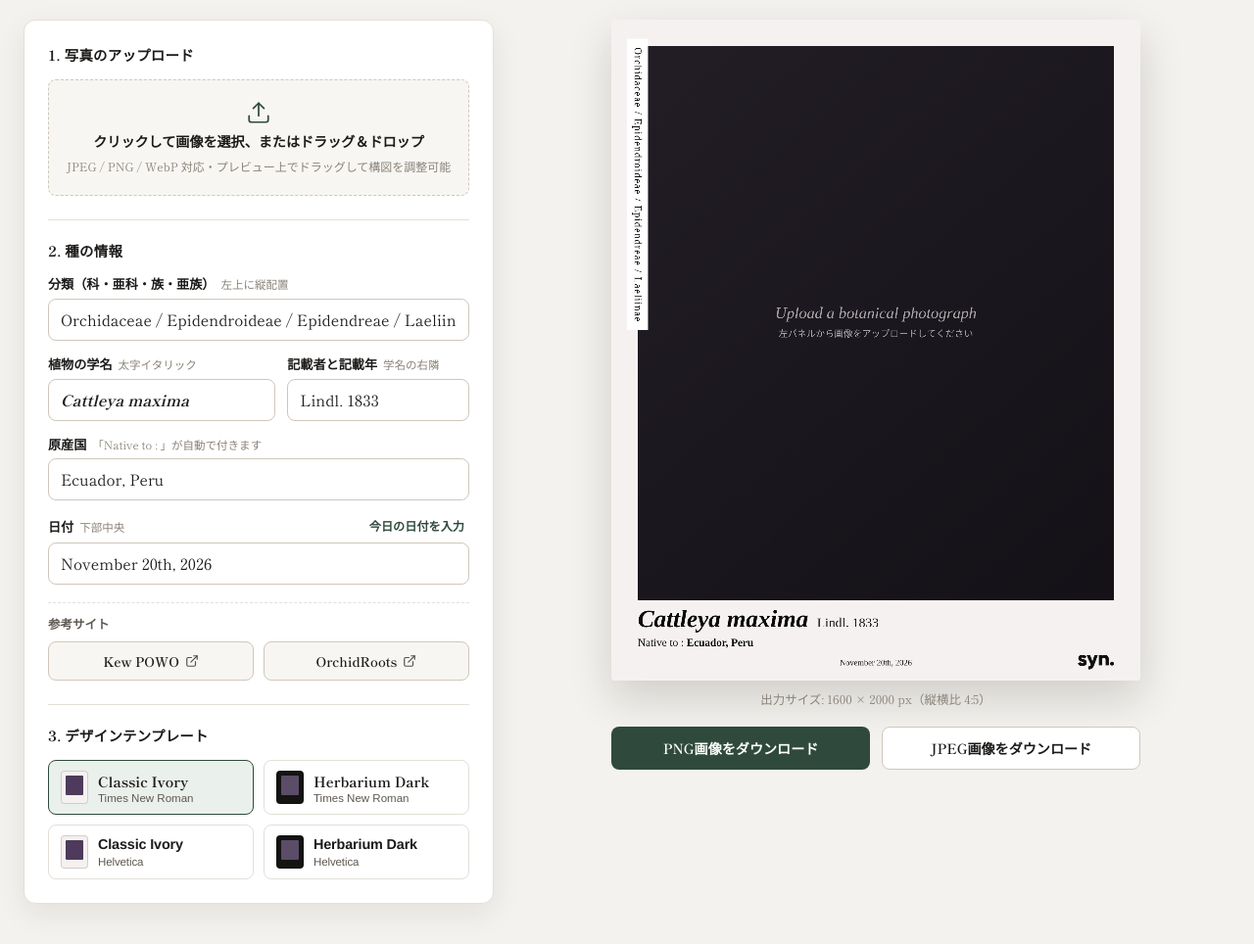
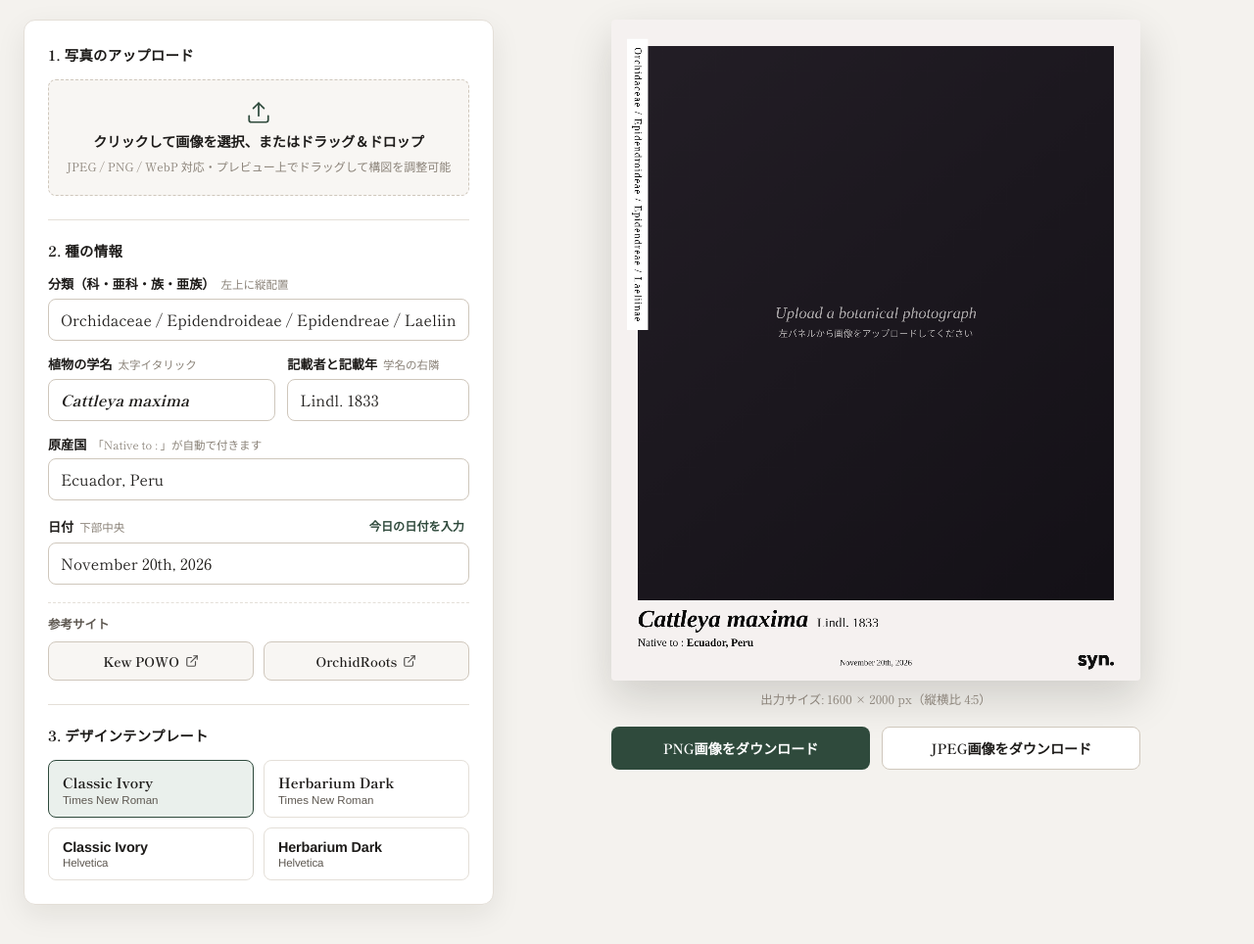
Before and after one commit to syn-yanagawa/orchidphotogenerator, a plain HTML site: page index.html in a window 1280 px wide. Shown: the part 86-1050 px from the top of the page at 98% size. Drawn offline with Linux system fonts and the light colour scheme.

Commit message:
Remove swatch icons from template cards

```diff
--- a/index.html
+++ b/index.html
@@ -189,22 +189,18 @@
           <h2 class="section-heading">3. デザインテンプレート</h2>
           <div class="template-grid" role="radiogroup" aria-label="デザインテンプレートの選択">
             <button type="button" class="template-card is-active" data-template="classic-ivory" aria-pressed="true">
-              <span class="template-swatch swatch-ivory" aria-hidden="true"></span>
               <span class="template-name">Classic Ivory</span>
               <span class="template-desc">Times New Roman</span>
             </button>
             <button type="button" class="template-card" data-template="herbarium-dark" aria-pressed="false">
-              <span class="template-swatch swatch-dark" aria-hidden="true"></span>
               <span class="template-name">Herbarium Dark</span>
               <span class="template-desc">Times New Roman</span>
             </button>
             <button type="button" class="template-card" data-template="helvetica-ivory" aria-pressed="false">
-              <span class="template-swatch swatch-ivory" aria-hidden="true"></span>
               <span class="template-name is-sans">Classic Ivory</span>
               <span class="template-desc is-sans">Helvetica</span>
             </button>
             <button type="button" class="template-card" data-template="helvetica-dark" aria-pressed="false">
-              <span class="template-swatch swatch-dark" aria-hidden="true"></span>
               <span class="template-name is-sans">Herbarium Dark</span>
               <span class="template-desc is-sans">Helvetica</span>
             </button>
--- a/styles.css
+++ b/styles.css
@@ -383,15 +383,12 @@ body {
   border: 1.5px solid var(--border-color);
   border-radius: var(--radius-sm);
   background: var(--bg-surface);
-  padding: 10px 12px;
+  padding: 11px 14px;
   text-align: left;
   cursor: pointer;
-  display: grid;
-  grid-template-columns: 28px 1fr;
-  grid-template-rows: auto auto;
-  column-gap: 10px;
-  row-gap: 1px;
-  align-items: center;
+  display: flex;
+  flex-direction: column;
+  gap: 2px;
   transition: border-color 0.15s ease, background-color 0.15s ease, transform 0.1s ease;
 }
 
@@ -408,39 +405,6 @@ body {
 .template-card:focus-visible {
   outline: none;
   box-shadow: 0 0 0 3px var(--focus-ring);
-}
-
-.template-swatch {
-  grid-row: 1 / 3;
-  width: 28px;
-  height: 34px;
-  border-radius: 4px;
-  border: 1px solid rgba(0, 0, 0, 0.15);
-  position: relative;
-}
-
-.swatch-ivory {
-  background: #f5f1f0;
-}
-
-.swatch-ivory::after {
-  content: "";
-  position: absolute;
-  inset: 4px 4px 8px 4px;
-  background: #4e3b5c;
-  border-radius: 1px;
-}
-
-.swatch-dark {
-  background: #141413;
-}
-
-.swatch-dark::after {
-  content: "";
-  position: absolute;
-  inset: 4px 4px 8px 4px;
-  background: #5b4c68;
-  border-radius: 1px;
 }
 
 .template-name {
```
